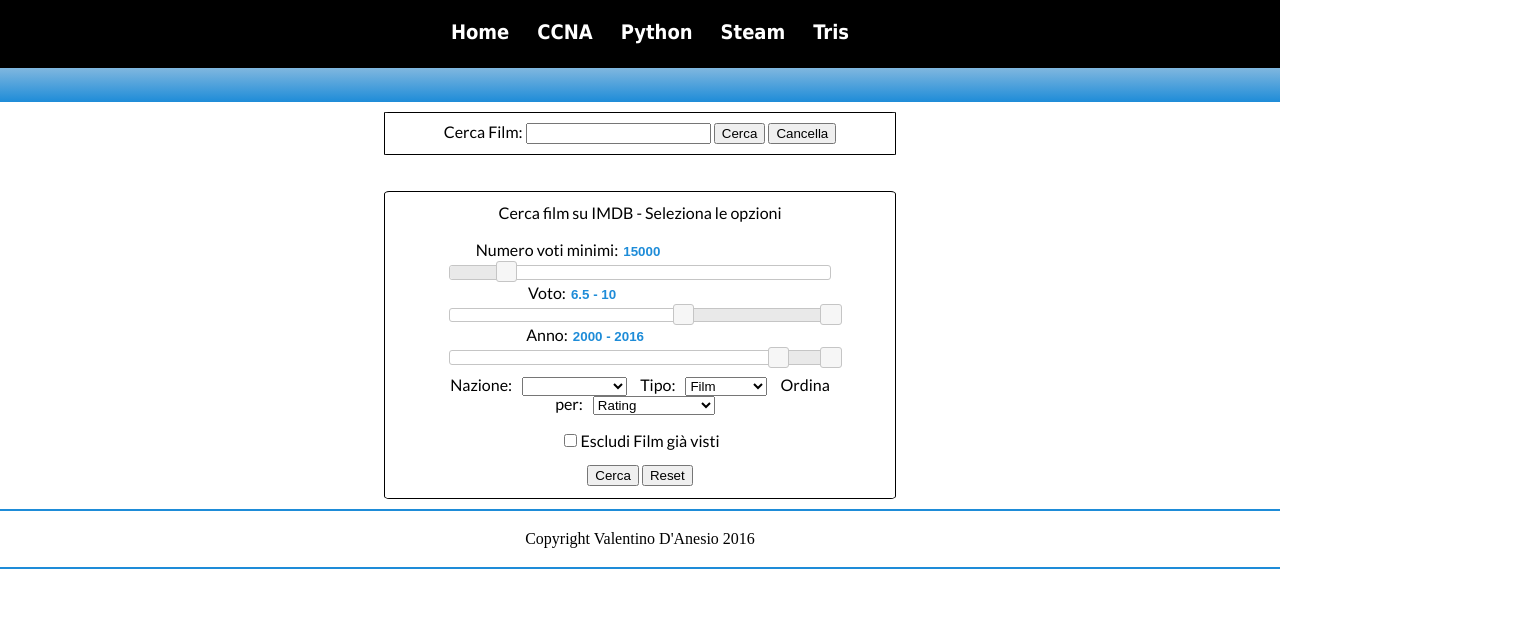
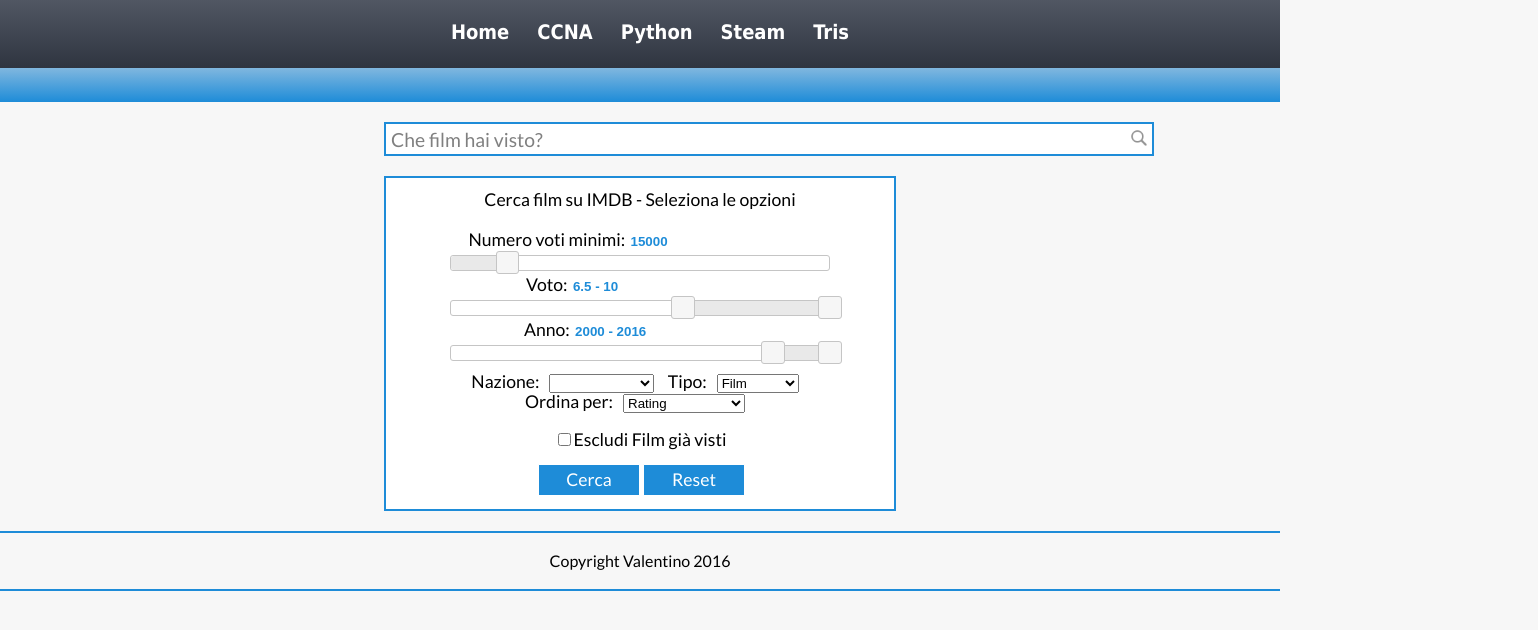
Before and after one commit to valexp/valexp.github.io, a plain HTML site: page index.html in a window 1280 px wide. Shown: the whole page, 1538 px wide, since content can reach past the window. Drawn offline with nearby package versions, Linux system fonts and the light colour scheme.

```diff
--- a/main.css
+++ b/index.css
@@ -3,7 +3,7 @@
 }
 #primario{
 	height: 68px;
-	background: black;
+	background: linear-gradient(#515763 0%, #2f3540 100%);
 }
 #lista{
 	display: inline-flex;
@@ -46,11 +46,46 @@
 	display: flex;
 	justify-content: center;
 }
-#index{
+body{
 	font-family: 'Lato', sans-serif;
+	background-color: #F7F7F7;
 }
 #index p{
 	margin: 5px;
+}
+
+#top-search{
+	margin: 20px 30% 10px 30%;
+	height: 30px;
+	font-size: 110%;
+	background-color: white;
+	display: inline-flex;
+	border: 2px solid #1e8cd8;
+}
+#search{
+	width: 730px;
+	height: 80%;
+	font-size: 110%;
+	font-family: 'Lato', sans-serif;
+	transition: border 1s;
+	padding-left: 3px;
+	border: 2px solid white;
+	box-shadow: none;
+	outline: none;
+}
+.focusless{
+	color: grey;
+}
+#icona{
+	padding-top: 2px;
+	padding-left: 2px;
+	height: 25px;
+	width: 25px;
+	background-image: url("search.png");
+	background-size: 23px 23px;
+	background-repeat: no-repeat;
+	background-position: center;
+	cursor: pointer;
 }
 #selects{
 	margin-top: 3%;
@@ -58,22 +93,37 @@
 #selects select{
 	margin: 0 10px;
 }
-#cercafilm{
-	border: 1px solid black;
-	margin: 10px 30% 10px 30%;
-	padding: 10px;
+#cercaimdb{
+	background-color: white;
+	border: 2px solid #1e8cd8;
+	margin: 10px 30% 20px 30%;
+	padding: 1% 5%;
+	text-align: center;
+	font-size: 110%;
+}
+#buttons{
+	display: inline-flex;
+}
+#cerca,#reset{
+	margin-top: 15px;
+	width: 100px;
+	height: 24px;
 	border-radius: 1%;
+	background-color: #1e8cd8;
 	text-align: center;
+	font-family: 'Lato', sans-serif;
+	font-size: 100%;
+	color: white;
+	padding-top: 6px;
+	margin-left: 3px;
+	border: 1px solid white;
+	transition: background-color 1s,color 1s,border 1s;
 }
-#cercaimdb{
-	border: 1px solid black;
-	margin: 10px 30% 10px 30%;
-	padding: 1% 5%;
-	border-radius: 1%;
-	text-align: center;
-}
-#cerca{
-	margin-top: 15px;
+#cerca:hover,#reset:hover{
+	background-color: white;
+	color: #1e8cd8;
+	border: 1px solid #1e8cd8;
+	cursor: pointer;
 }
 #main_section{
 	border: 2px solid black;
--- a/index.html
+++ b/index.html
@@ -4,7 +4,7 @@
 	<meta charset="utf-8"/>
 	<title>VaL's Website</title>
 	<link rel="stylesheet" href="reset.css">
-	<link rel="stylesheet" href="main.css">
+	<link rel="stylesheet" href="index.css">
 	<link href="https://fonts.googleapis.com/css?family=Lato" rel="stylesheet">
 	<link rel="stylesheet" href="jquery-ui.css">
 	<script src="https://ajax.googleapis.com/ajax/libs/jquery/3.1.0/jquery.min.js"></script>
@@ -28,11 +28,9 @@
 	</div>
 	<div id="index">
 
-	<div id="cercafilm">
-		Cerca Film:
-		<input type="text" id="film" name="film">
-		<input type="button" id="visto" value="Cerca">
-		<input type="button" id="cancella" value="Cancella">
+	<div id="top-search">
+		<input type="text" id="search" name="search" class="focusless">
+		<div id="icona"></div>
 	</div>
 	<br>
 
@@ -78,13 +76,14 @@
 			<option value="boxoffice_gross_us,desc">Incasso</option>
 		</select></div><br>
 		<input type="checkbox" name="imdb" value="giavisti" id="giavisti"><label for="giavisti">Escludi Film già visti</label><br>
-		<input type="button" id="cerca" value="Cerca">
-		<input type="button" id="reset" value="Reset">
-
+		<div id="buttons">
+			<div id="cerca">Cerca</div>
+			<div id="reset">Reset</div>
+		</div>
 	</div>
 	</div>
 	<footer id="footer">
-		Copyright Valentino D'Anesio 2016
+		Copyright Valentino 2016
 	</footer>
 	</div>
 </body>
--- a/index.js
+++ b/index.js
@@ -1,14 +1,24 @@
 $(document).ready(function(){
-	$("#visto").click(function(){
+	var textfocus = "Che film hai visto?"
+	$('#search').attr('value', textfocus).focus(function() {
+		if ($(this).val() == textfocus) {
+			$(this).attr('value', '');
+			$(this).removeClass("focusless");
+	}
+	}).blur(function(){
+		if ($(this).val() == '') {
+			$(this).attr('value', textfocus);
+			$(this).addClass("focusless");
+	}
+	});
+
+	$("#icona").click(function(){
 		apripagine();
 	});
-	$("#film").on('keyup', function (e) {
+	$("#search").on('keyup', function (e) {
     if (e.keyCode == 13) {
         apripagine();
     }
-	});
-	$("#cancella").click(function(){
-		$("#film").val("");
 	});
 
 	sliders();
@@ -83,7 +93,7 @@
 
 	$( "#slider-range-anni" ).slider({
 		  range: true,
-		  min: 1900,
+		  min: 1910,
 		  max: 2016,
 		  values: [ 2000, 2016 ],
 		  slide: function( event, ui ) {
```
Also changed, not shown: ccna.html (+2 -2 lines), fhrp.html (+2 -2 lines), ip.html (+2 -2 lines), ip6.html (+2 -2 lines), memorie.html (+2 -2 lines), pc.html (+1 -1 lines), portsecurity.html (+2 -2 lines), rprotocols.html (+2 -2 lines), steam.html (+1 -1 lines), stp.html (+2 -2 lines), tris.html (+1 -1 lines), trisv1.html (+1 -1 lines), vlan.html (+2 -2 lines), search.png (added).
